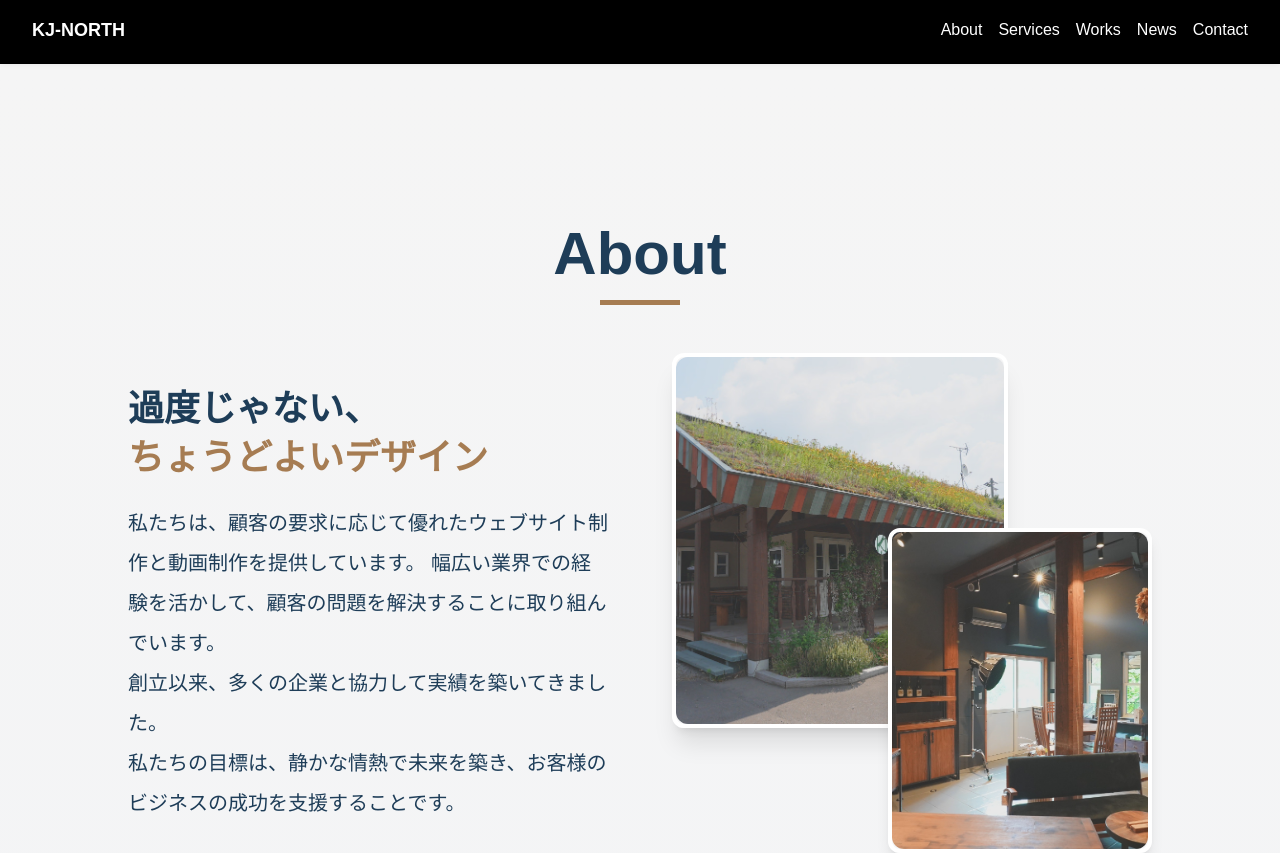
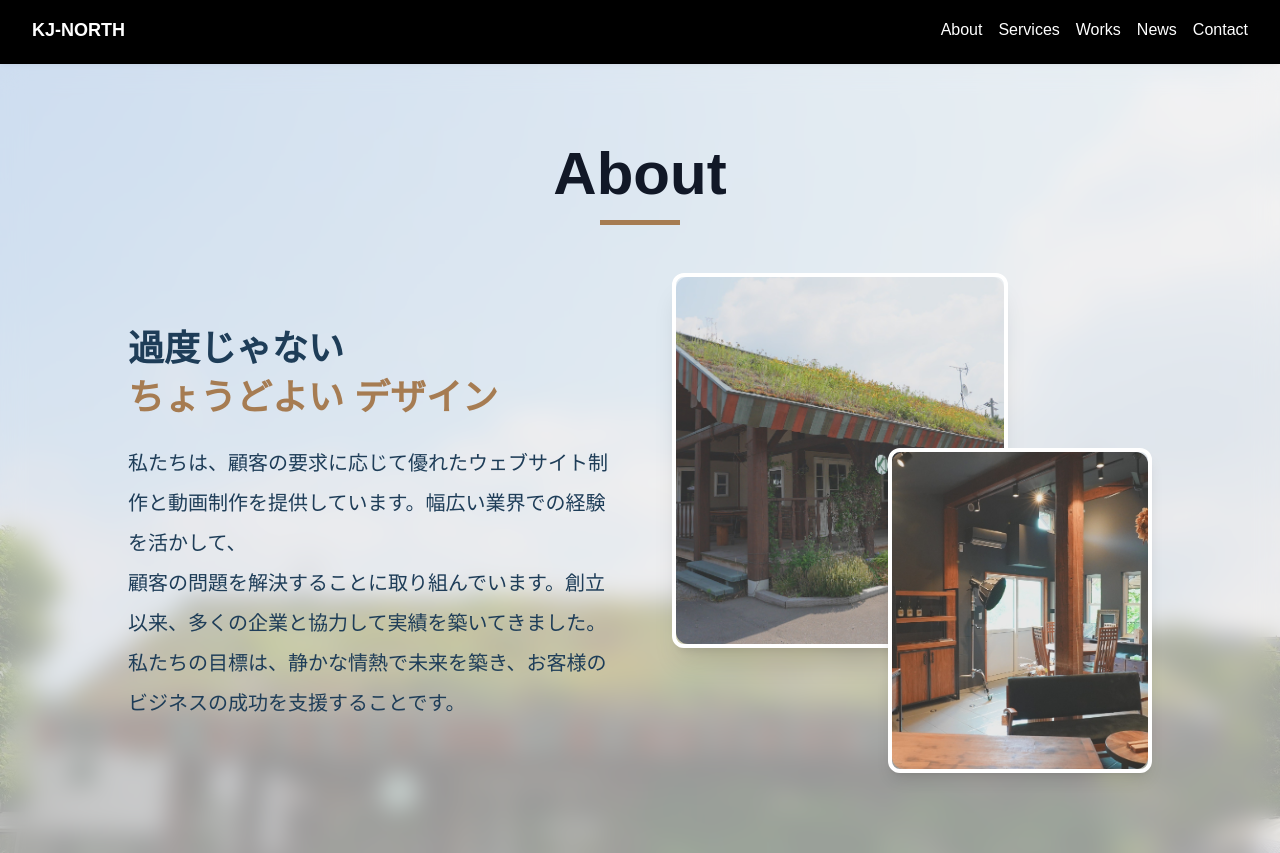
Before and after one commit to miryowasuke/kj-north-site, a Next.js app: page /about in a window 1280 px wide. Shown: the top 853 px of the page. Built offline with nearby package versions, Linux system fonts and the light colour scheme.

Commit message:
aboutページ修正

```diff
--- a/app/about/page.tsx
+++ b/app/about/page.tsx
@@ -11,7 +11,14 @@ export default function About() {
   }, []);
 
   return (
-    <section className="relative py-40 min-h-screen bg-gradient-to-b from-ivoryWhite to-gray-100 text-darkNavy overflow-hidden">
+    <div
+      className="relative min-h-screen bg-cover bg-center bg-no-repeat pt-20" // 🔹 ヘッダー分の余白を追加
+      style={{
+        backgroundImage: "url('/photo/photo23.jpg')",
+      }}
+    >
+      {/* ✨ 背景オーバーレイ */}
+      <div className="absolute inset-0 bg-white/50 backdrop-blur-md"></div>
       {/* 🔹 メインコンテンツ */}
       <div className="container mx-auto px-6 md:px-16 lg:px-32 relative z-10">
         {/* 🔹 タイトル */}
@@ -40,16 +47,15 @@ export default function About() {
             className="max-w-4xl mx-auto text-center md:text-left"
           >
             <h3 className="text-4xl font-semibold mb-5 leading-snug">
-              <span className="text-darkNavy">過度じゃない、</span>
+              <span className="text-darkNavy">過度じゃない</span>
               <br />
-              <span className="text-warmWood">ちょうどよいデザイン</span>
+              <span className="text-warmWood">ちょうどよい デザイン</span>
             </h3>
 
             <p className="text-xl leading-loose text-darkNavy">
-              私たちは、顧客の要求に応じて優れたウェブサイト制作と動画制作を提供しています。
-              幅広い業界での経験を活かして、顧客の問題を解決することに取り組んでいます。
+              私たちは、顧客の要求に応じて優れたウェブサイト制作と動画制作を提供しています。幅広い業界での経験を活かして、
               <br />
-              創立以来、多くの企業と協力して実績を築いてきました。
+              顧客の問題を解決することに取り組んでいます。創立以来、多くの企業と協力して実績を築いてきました。
               <br />
               私たちの目標は、静かな情熱で未来を築き、お客様のビジネスの成功を支援することです。
             </p>
@@ -121,6 +127,6 @@ export default function About() {
           </motion.div>
         </div>
       </div>
-    </section>
+    </div>
   );
 }
```
